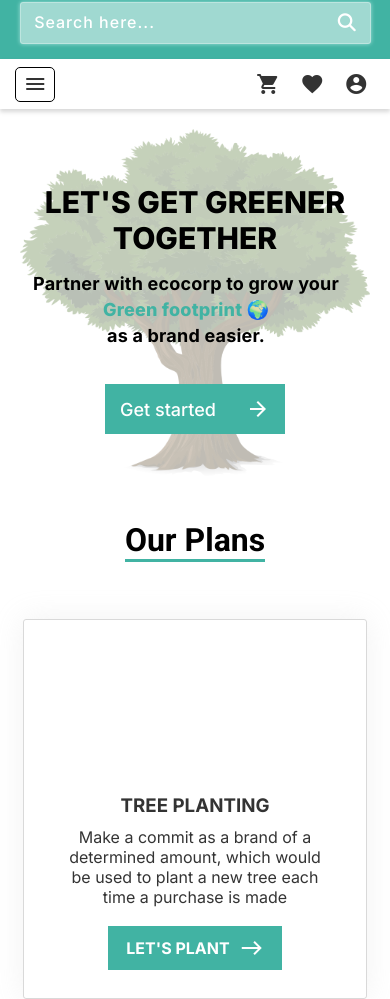
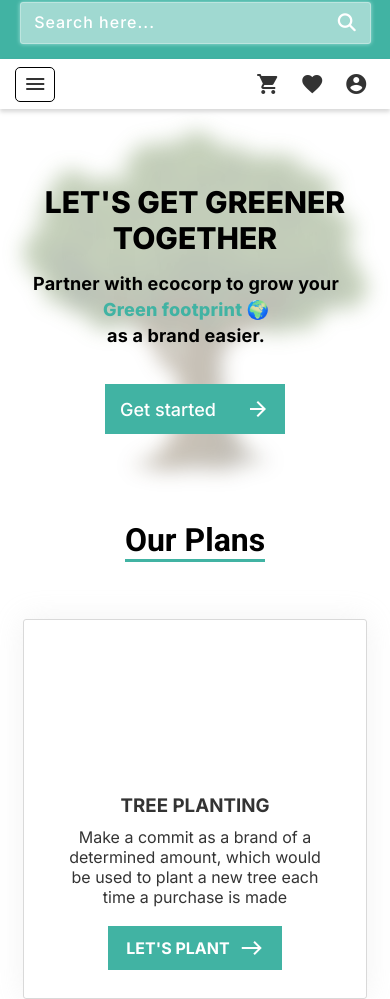
Before and after one commit to WameJoseph/ecogreen, a plain HTML site: page index.html in a window 390 px wide. Shown: the part 74-1073 px from the top of the page. Drawn offline with Linux system fonts and the light colour scheme.

Commit message:
Add files via upload

```diff
--- a/index.css
+++ b/index.css
@@ -739,6 +739,7 @@ a{
         position: absolute;
         left: 20%;
         margin-top: 5%;
+        filter: blur(10px);
     }
 
     .wrapper .section1 .background img{
```
